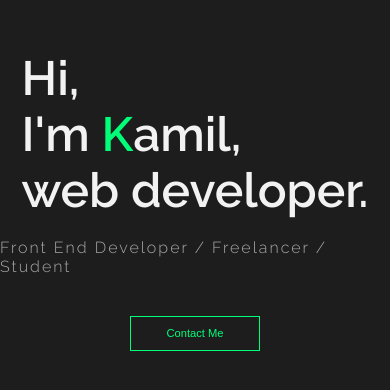
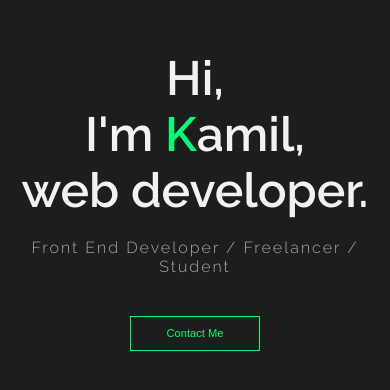
Before and after one commit to kamilrudny/Portfolio, a plain HTML site: page index.html in a window 390 px wide. Shown: the part 222-612 px from the top of the page. Drawn offline with nearby package versions, Linux system fonts and the light colour scheme; files that its build step writes are made by us from their sources.

Commit message:
Add files via upload

```diff
--- a/css/main.scss
+++ b/css/main.scss
@@ -156,6 +156,14 @@
                 justify-content: center;
                 flex-direction: column;
                 width:100%;
+
+                &__heading {
+                    text-align: center;
+                }
+
+                &__paragraph {
+                    text-align: center;
+                }
             }
         }
 
```
